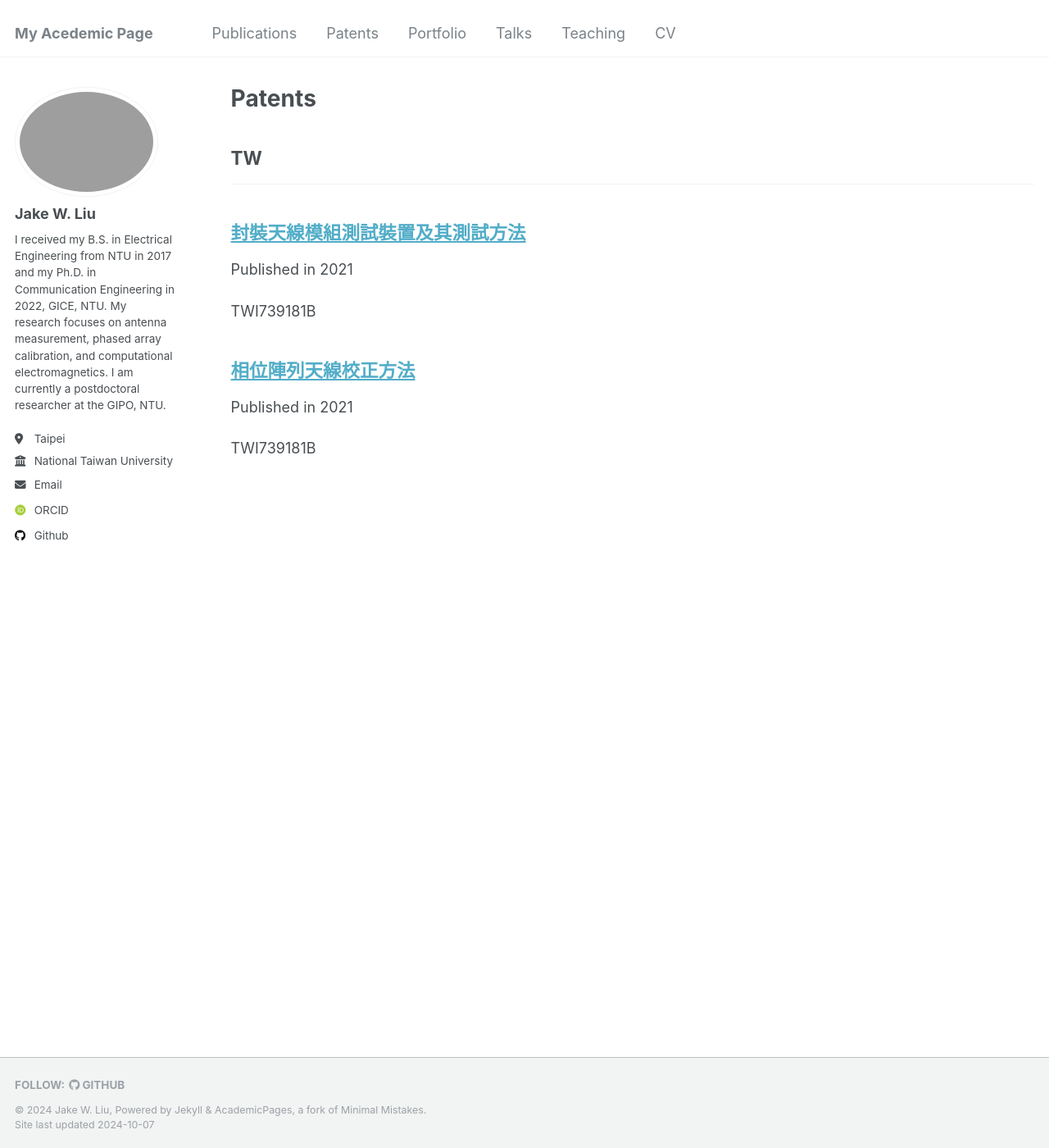
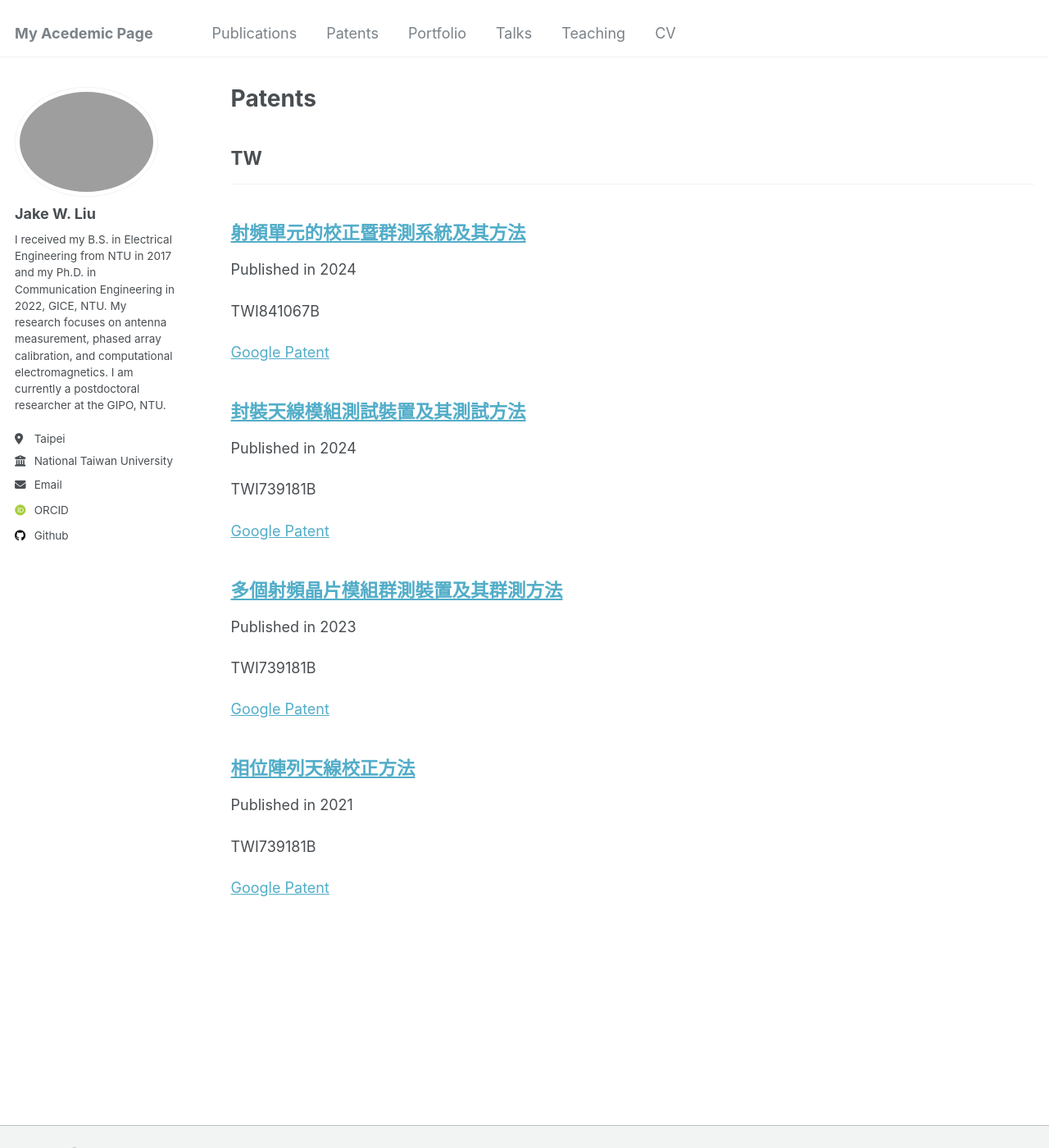
Before and after one commit to akjake616/jwliu, a Jekyll site: the page built from _pages/patents.html, in a window 1280 px wide and 1400 px high. Shown: the whole window at 82% size. Built offline with Jekyll 4.4.1, drawn with Linux system fonts in a browser that asks for light colours; some web fonts are replaced; part of the change alters nothing that is shown.

Commit message:
upload patent 3

```diff
--- a/_includes/archive-single.html
+++ b/_includes/archive-single.html
@@ -61,7 +61,7 @@
         href="{{ post.slidesurl }}">Download Slides</a></p>
     {% elsif post.citation and post.paperurl %}
     <p>Recommended citation: {{ post.citation }}<br /><a href="{{ post.paperurl }}">Download Paper</a></p>
-    {% elsif post.citation and post.patenturl %}
+    {% elsif post.patenturl %}
     <p><a href="{{ post.patenturl }}">Google Patent</a></p>
     {% elsif post.citation and post.slidesurl %}
     <p>Recommended citation: {{ post.citation }}<br /><a href="{{ post.slidesurl }}">Download Slides</a></p>
--- /dev/null
+++ b/_patents/2023-06-01-TW202321720A.md
@@ -0,0 +1,11 @@
+---
+title: "多個射頻晶片模組群測裝置及其群測方法"
+collection: patents
+category: taiwan
+permalink: /patent/2023-06-01-TW202321720A
+excerpt: 'TWI739181B'
+date: 2023-06-01
+patenturl: 'https://patents.google.com/patent/TW202321720A/zh?oq=TW202321720A'
+---
+
+本發明揭露一種多個射頻晶片模組群測裝置及其群測方法，群測裝置包含彼此連接之一訊號分析器、一功率分配器、多個控制積體電路、一訊號控制器與一功率結合器。功率分配器接收射頻訊號，並據此分別傳送多個射頻輸入訊號至射頻晶片模組與控制積體電路。訊號控制器控制每一控制積體電路調整其對應之射頻輸入訊號之功率與相位之至少一者，以產生一射頻輸出訊號。功率結合器從每一控制積體電路接收射頻輸出訊號，以產生一測試訊號。訊號分析器接收測試訊號，並根據每一射頻輸出訊號之功率與相位之至少一者取得其對應之射頻特性，以縮短測試時間。
--- a/_patents/2024-02-21-TWI833344B.md
+++ b/_patents/2024-02-21-TWI833344B.md
@@ -4,7 +4,7 @@ collection: patents
 category: taiwan
 permalink: /patent/2024-02-21-TWI833344B
 excerpt: 'TWI739181B'
-date: 2021-05-01
+date: 2024-02-21
 patenturl: 'https://patents.google.com/patent/TWI833344B/zh?oq=TWI833344B'
 ---
 
--- /dev/null
+++ b/_patents/2024-05-01-TWI841067B.md
@@ -0,0 +1,11 @@
+---
+title: "射頻單元的校正暨群測系統及其方法"
+collection: patents
+category: taiwan
+permalink: /patent/2024-05-01-TWI841067B
+excerpt: 'TWI841067B'
+date: 2024-05-01
+patenturl: 'https://patents.google.com/patent/TWI841067B/zh?oq=TWI841067B'
+---
+
+本發明為一種射頻單元的校正暨群測系統及其方法，包括控制裝置、訊號源裝置、測試平台及量測裝置，測試平台與量測裝置之間進行M次量測，每一次量測時，訊號源裝置所提供的微波訊號源，由測試平台轉換成具備N個隨機振幅與相位之隨機微波訊號，且測試平台所放置的N個射頻單元分別被激發而輸出各隨機微波訊號，各隨機微波訊號在被量測的路徑上疊加而成量測訊號。量測裝置接收M次量測的量測訊號，且分別轉換成M個量測資訊。控制裝置對M個量測資訊進行訊號求解，並且對所有的求解結果進行迭代及收斂演算，而獲取N個射頻單元在特定狀態下的校正資訊，藉此校正資訊來校正射頻單元。
```
